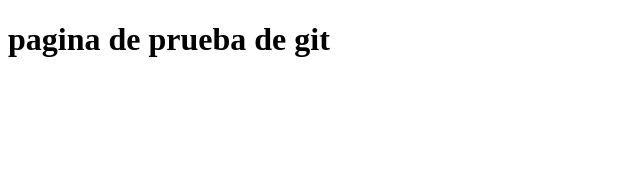
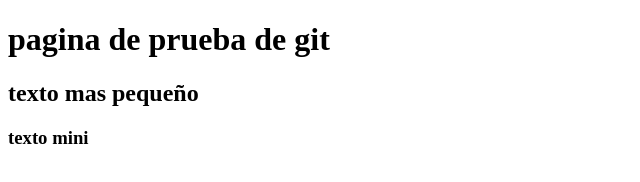
Before and after one commit to XxJefer-ZTxX/sis-etas, a plain HTML site: page index.html in a window 1280 px wide. Shown: the whole page, without its empty margins (0-640 px from the left). Drawn offline with Linux system fonts and the light colour scheme.

Commit message:
modifique h2 y h3

```diff
--- a/index.html
+++ b/index.html
@@ -7,5 +7,7 @@
 </head>
 <body>
     <h1>pagina de prueba de git</h1>
+    <h2>texto mas pequeño</h2>
+    <h3>texto mini</h3>
 </body>
 </html>
```
